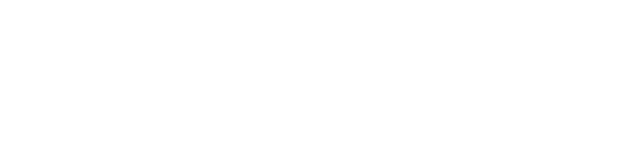
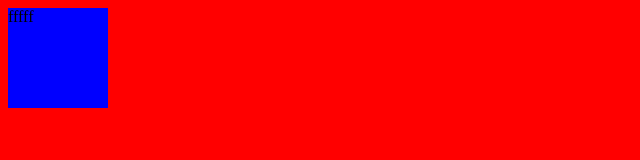
Before and after one commit to stivent-git/git-demo, a plain HTML site: page index.html in a window 1280 px wide. Shown: the whole page, without its empty margins (0-640 px from the left). Drawn offline with Linux system fonts and the light colour scheme.

Commit message:
添加内容
添加stylesdd

index.html添加内容

style.css添加内容

```diff
--- a/index.html
+++ b/index.html
@@ -4,8 +4,11 @@
     <meta charset="UTF-8">
     <meta name="viewport" content="width=device-width, initial-scale=1.0">
     <title>Git Demo</title>
+    <link rel="stylesheet" href="./styles/style.css" type="text/css" data-for="result">
 </head>
 <body>
-
+    <div id="root">
+            fffff
+    </div>
 </body>
 </html>
--- /dev/null
+++ b/styles/style.css
@@ -0,0 +1,8 @@
+body{
+    background: red;
+}
+#root{
+    height: 100px;
+    width: 100px;
+    background: blue;
+}
```
